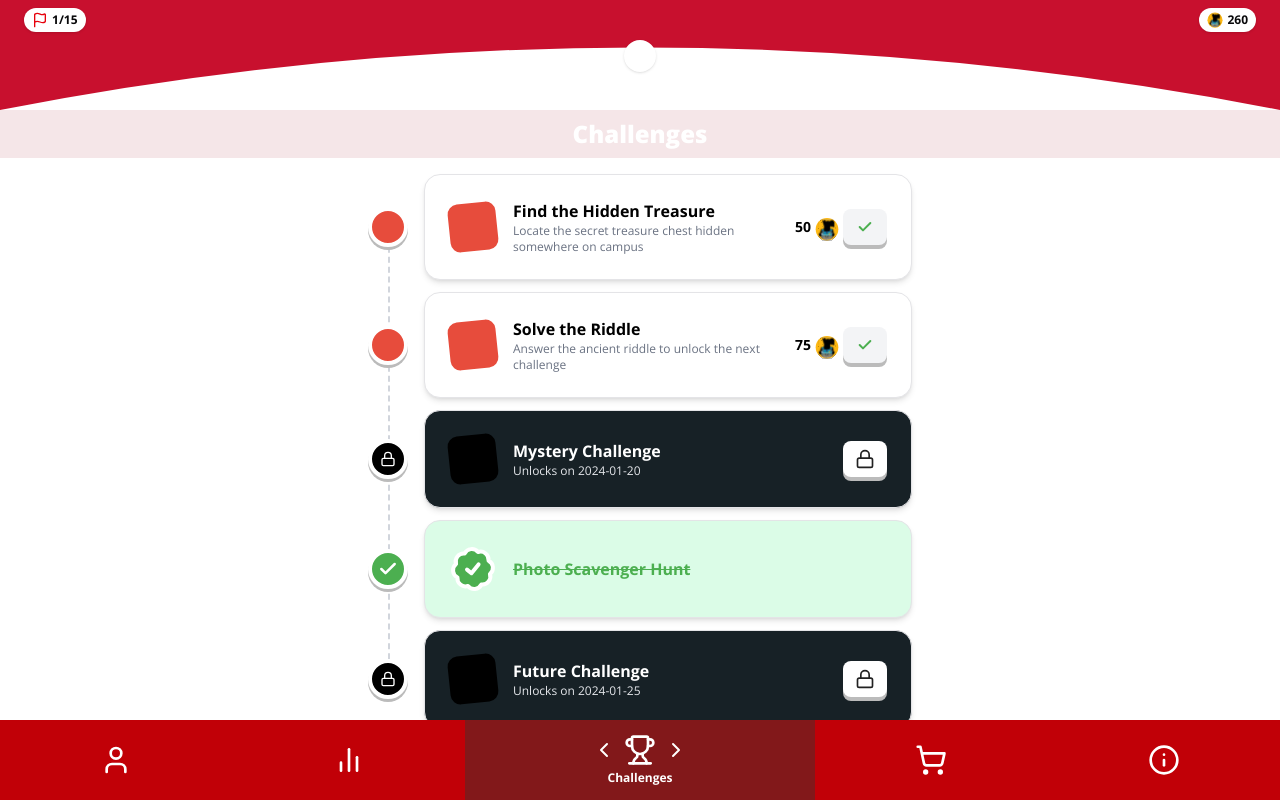
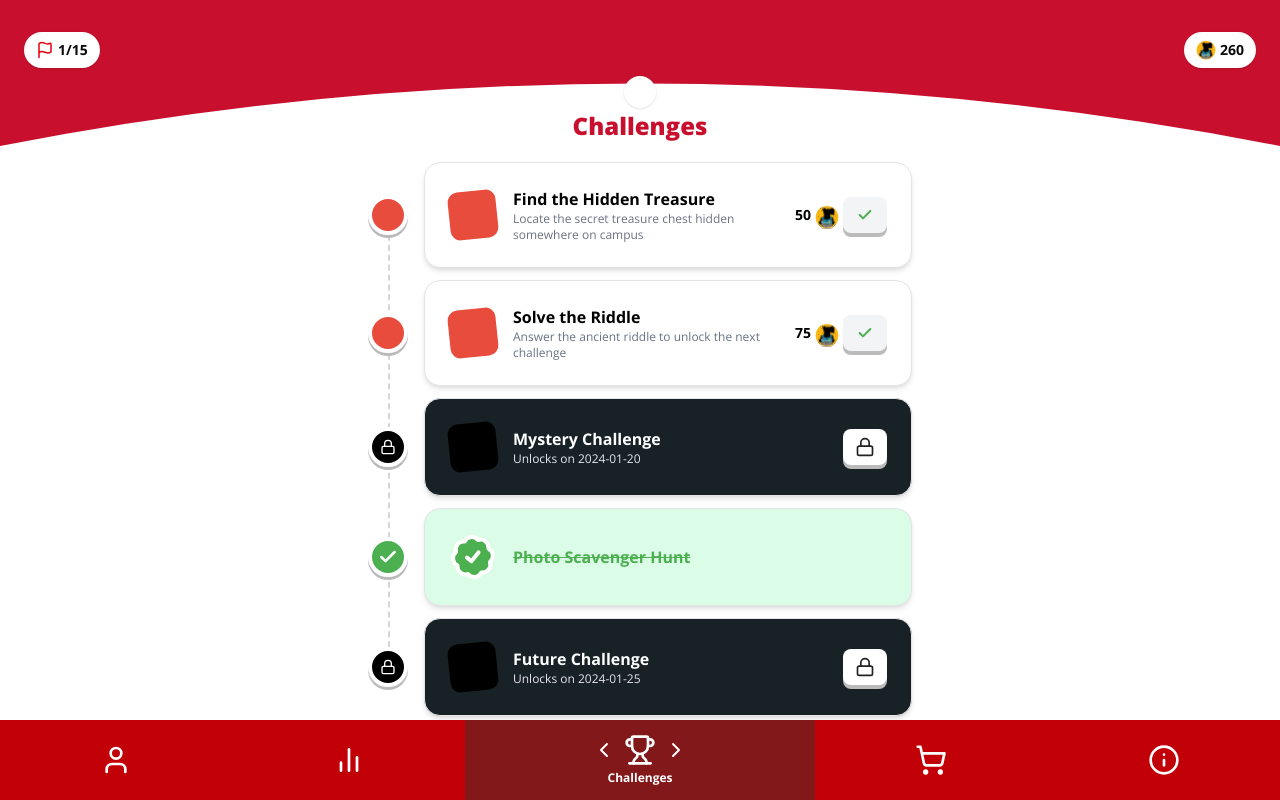
Before and after one commit to ScottyLabs/o-quest, a React (Vite) app in the folder apps/frontend/: page /challenges in a window 1280 px wide. Built offline with nearby package versions, Linux system fonts and the light colour scheme.

Commit message:
fix: change styling to match figma design more

```diff
--- a/apps/frontend/src/components/page-header.tsx
+++ b/apps/frontend/src/components/page-header.tsx
@@ -3,6 +3,7 @@ import {
     PopoverContent,
     PopoverTrigger,
 } from "@/components/ui/popover";
+import { Link } from "@tanstack/react-router";
 import { Flag } from "lucide-react";
 import type React from "react";
 import headerArc from "/images/header-arc.svg";
@@ -21,7 +22,7 @@ export function PageHeader({
     title,
     icon,
     bgColor = "#C8102E", // CMU red as default
-    textColor = "#fff",
+    textColor = "#C8102E",
     leftComponent,
     rightComponent,
 }: PageHeaderProps) {
@@ -31,22 +32,21 @@ export function PageHeader({
     const scottyCoins = 260;
 
     return (
-        <div>
         <div
             className="relative flex flex-col items-center justify-center"
             style={{ background: bgColor }}
         >
             {/* Top stats row */}
-                <div className="w-full flex flex-row justify-between items-center px-6 pt-2">
+            <div className="w-full flex flex-row justify-between items-center px-6 pt-8">
                 {/* All Challenges Stat */}
                 <Popover>
                     <PopoverTrigger asChild>
                         <button
                             type="button"
-                                className="flex items-center bg-white rounded-full px-2 py-1 shadow text-xs font-bold gap-1"
+                            className="flex items-center bg-white rounded-full px-3 py-2 shadow text-sm font-bold gap-1"
                             aria-label="View Challenges"
                         >
-                                <Flag size={16} className="text-red-600" />
+                            <Flag size={18} className="text-red-600" />
                             <span>
                                 {challengesCompleted}/{totalChallenges}
                             </span>
@@ -57,32 +57,21 @@ export function PageHeader({
                     </PopoverContent>
                 </Popover>
                 {/* ScottyCoins Stat */}
-                    <Popover>
-                        <PopoverTrigger asChild>
-                            <button
-                                type="button"
-                                className="flex items-center bg-white rounded-full px-2 py-1 shadow text-xs font-bold gap-1"
+                <Link
+                    to="/terrier-trade"
+                    className="flex items-center bg-white rounded-full px-3 py-2 shadow text-sm font-bold gap-1 hover:bg-gray-50 transition-colors"
                     aria-label="View Coins"
                 >
                     <img
                         src={scottyCoin}
                         alt="Scotty Coin"
-                                    className="w-4 h-4"
+                        className="w-5 h-5"
                     />
                     <span>{scottyCoins}</span>
-                            </button>
-                        </PopoverTrigger>
-                        <PopoverContent className="rounded-xl max-w-[90vw] min-w-[150px] text-center">
-                            View Coins (dummy)
-                        </PopoverContent>
-                    </Popover>
+                </Link>
             </div>
             {/* Main icon row */}
             <div className="relative flex flex-row items-center justify-center w-full mt-2">
-                    {/* Left optional component */}
-                    <div className="absolute left-6 flex items-center">
-                        {leftComponent}
-                    </div>
                 {/* Center icon */}
                 <div className="flex flex-col items-center">
                     <div
@@ -92,34 +81,31 @@ export function PageHeader({
                         {icon}
                     </div>
                 </div>
-                    {/* Right optional component */}
-                    <div className="absolute right-6 flex items-center">
-                        {rightComponent}
             </div>
-                </div>
-                {/* Decorative arc at the bottom */}
+            {/* Decorative arc with title inside */}
             <div
-                    className="w-full overflow-hidden"
-                    style={{ lineHeight: 0, marginTop: "-100px" }}
+                className="w-full overflow-hidden relative"
+                style={{ marginTop: "-100px" }}
             >
                 <img
                     src={headerArc}
                     alt="Decorative arc separator"
                     className="w-full h-full block"
                 />
-                </div>
-            </div>
-            {/* Title below the arc */}
-            <div
-                className="flex justify-center items-center py-2"
-                style={{ background: "#f5e6e8" }}
-            >
+                {/* Title and components positioned inside the arc, below the icon */}
+                <div className="absolute inset-0 flex justify-between items-end px-6 pb-1">
+                    {/* Left optional component */}
+                    <div className="flex items-center">{leftComponent}</div>
+                    {/* Title */}
                     <span
                         className="font-extrabold text-2xl text-center select-none"
                         style={{ color: textColor }}
                     >
                         {title}
                     </span>
+                    {/* Right optional component */}
+                    <div className="flex items-center">{rightComponent}</div>
+                </div>
             </div>
         </div>
     );
```
Lines whose indentation alone changed are shown as unchanged.
